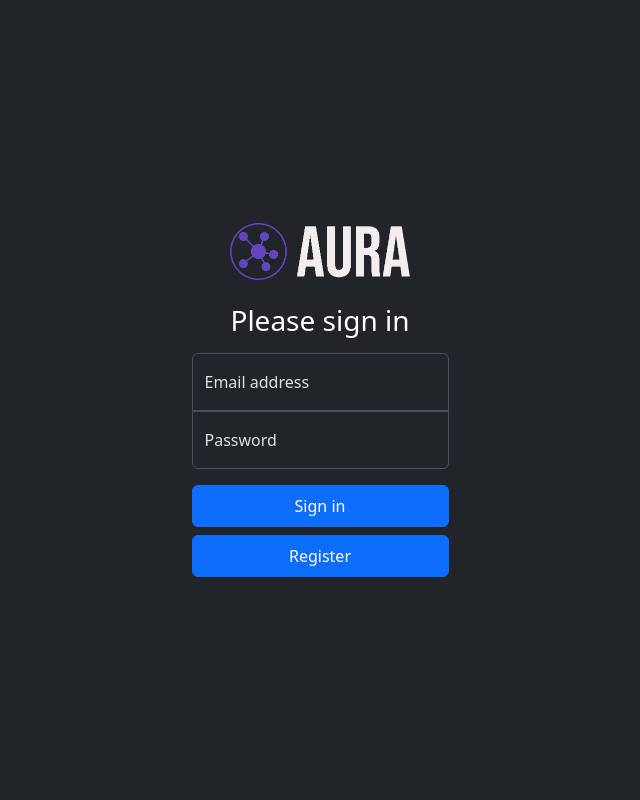
After one commit to Valquest/Aura, a Django app: page /controlhub/authenticate/ in a window 1280 px wide. The commit adds this page. Shown: the whole page, without its empty margins (320-960 px from the left). Run offline with Django 5.2, Linux system fonts and the light colour scheme.

Commit message:
- Integrated: Login view template in to layout template - Added: Authentication url and view - Updated: Index view to redirect to authenticate view if user is not logged in

```diff
--- a/Aura/urls.py
+++ b/Aura/urls.py
@@ -19,7 +19,7 @@ from django.urls import include, path
 from controlhub import views
 
 urlpatterns = [
-    path('', views.index, name="index"), # controlhub view
+    path('', views.index, name='index'), # controlhub view
     path('admin/', admin.site.urls),
-    #path('controlhub/', include("controlhub.urls")),
+    path('controlhub/', include('controlhub.urls')),
 ]
--- a/controlhub/templates/controlhub/index.html
+++ b/controlhub/templates/controlhub/index.html
@@ -1,5 +1,9 @@
 {% extends "controlhub/layout.html" %}
 
+{% block title %}
+Index
+{% endblock %}
+
 {% block body %}
-    <h1>Index page here</h1>
+    <h1 text-white>Index page here</h1>
 {% endblock %}
--- a/controlhub/templates/controlhub/layout.html
+++ b/controlhub/templates/controlhub/layout.html
@@ -5,13 +5,14 @@
     <head>
         <meta charset="utf-8">
         <meta name="viewport" content="width=device-width, initial-scale=1.0">
-        <title>Aura - Controlhub</title>
+        <title>Aura - {% block title %}{% endblock %}</title>
         <link
             href="https://cdn.jsdelivr.net/npm/bootstrap@5.3.8/dist/css/bootstrap.min.css"
             rel="stylesheet"
             integrity="sha384-sRIl4kxILFvY47J16cr9ZwB07vP4J8+LH7qKQnuqkuIAvNWLzeN8tE5YBujZqJLB"
             crossorigin="anonymous">
-        <link href=" {% static 'controlhub/style/styles.css' %}" rel="stylesheet">
+        <link href=" {% static 'controlhub/style/styles.css' %}"
+            rel="stylesheet">
     </head>
     <body>
         <script
@@ -30,42 +31,13 @@
             crossorigin="anonymous">
         </script>
         {% if not user.is_authenticated %}
-        <!--
-            <div class="d-flex justify-content-center align-items-center vh-100 bg-dark">
-                <div class="container text-center">
-                    <div class="row">
-                        <a><div class="column">Log In</div></a>
-                        <a><div class="column">Register</div></a>
-                    </div>
-                </div>
-            </div>
-        -->
-            <div class="d-flex justify-content-center align-items-center vh-100 bg-dark">
-                <form data-np-autofill-form-type="login" data-np-checked="1" data-np-watching="1">
-                    <div class="d-flex justify-content-center align-items-center flex-column">
-                        <div class="row align-items-center justify-content-center">
-                            <img class="mb-4" src="{% static 'controlhub/images/logo/Aura-logo-transparent-white.png' %}" alt="" height="57">
-                        </div>
-                        <div class="row align-items-center justify-content-center">
-                            <h1 class="h3 mb-3 fw-normal">Please sign in</h1>
-                        </div>
-                    </div>
-                    <div class="form-floating">
-                        <input type="email" class="form-control" id="floatingInput" placeholder="name@example.com" data-np-autofill-field-type="username" data-np-uid="c69fa74e-853b-4316-ab26-b65eada39796">
-                        <label for="floatingInput">Email address</label>
-                    </div>
-                    <div class="form-floating mb-3">
-                        <input type="password" class="form-control" id="floatingPassword" placeholder="Password" data-np-autofill-field-type="password" data-np-uid="859f345e-cee3-4e4e-8595-85edb3efce59">
-                        <label for="floatingPassword">Password</label>
-                    </div>
-                    <button class="btn btn-primary w-100 py-2" type="submit">Sign in</button>
-                </form>
-            </div>
+            {% block login_body %}
+            {% endblock %}
         {% else %}
-            <div class="body">
-                {% block body %}
-                {% endblock %}
-            </div>
+        <div class="body">
+            {% block body %}
+            {% endblock %}
+        </div>
         {% endif %}
     </body>
 </html>
--- /dev/null
+++ b/controlhub/templates/controlhub/login.html
@@ -0,0 +1,31 @@
+{% extends 'controlhub/layout.html' %}
+{% load static %}
+
+{% block title %}
+Login
+{% endblock %}
+
+{% block login_body %}
+<div class="d-flex justify-content-center align-items-center vh-100 bg-dark">
+    <form data-np-autofill-form-type="login" data-np-checked="1" data-np-watching="1">
+        <div class="d-flex justify-content-center align-items-center flex-column">
+            <div class="row align-items-center justify-content-center">
+                <img class="mb-4" src='{% static "controlhub/images/logo/Aura-logo-transparent-white.png" %}' alt="" height="57">
+            </div>
+            <div class="row align-items-center justify-content-center">
+                <h1 class="h3 mb-3 fw-normal text-white">Please sign in</h1>
+            </div>
+        </div>
+        <div class="form-floating">
+            <input type="email" class="form-control" id="floatingInput" placeholder="name@example.com" data-np-autofill-field-type="username" data-np-uid="c69fa74e-853b-4316-ab26-b65eada39796">
+            <label for="floatingInput">Email address</label>
+        </div>
+        <div class="form-floating mb-3">
+            <input type="password" class="form-control" id="floatingPassword" placeholder="Password" data-np-autofill-field-type="password" data-np-uid="859f345e-cee3-4e4e-8595-85edb3efce59">
+            <label for="floatingPassword">Password</label>
+        </div>
+        <button class="btn btn-primary w-100 py-2 mb-2" type="submit">Sign in</button>
+        <button class="btn btn-primary w-100 py-2" type="submit">Register</button>
+    </form>
+</div>
+{% endblock %}
--- a/controlhub/urls.py
+++ b/controlhub/urls.py
@@ -3,5 +3,6 @@ from django.urls import path
 from . import views
 
 urlpatterns = [
-    path("", views.index, name="index"),
+    path('', views.index, name='index'),
+    path('authenticate/', views.authenticate, name='authenticate'),
 ]
--- a/controlhub/views.py
+++ b/controlhub/views.py
@@ -1,6 +1,11 @@
-from django.shortcuts import render
+from django.shortcuts import render, redirect
 from django.http import HttpResponse
 
 # Create your views here.
 def index(request):
-    return render(request, "controlhub/index.html")
+    if not request.user.is_authenticated:
+        return redirect('authenticate')
+    return render(request, 'controlhub/index.html')
+
+def authenticate(request):
+    return render(request, 'controlhub/login.html')
```
